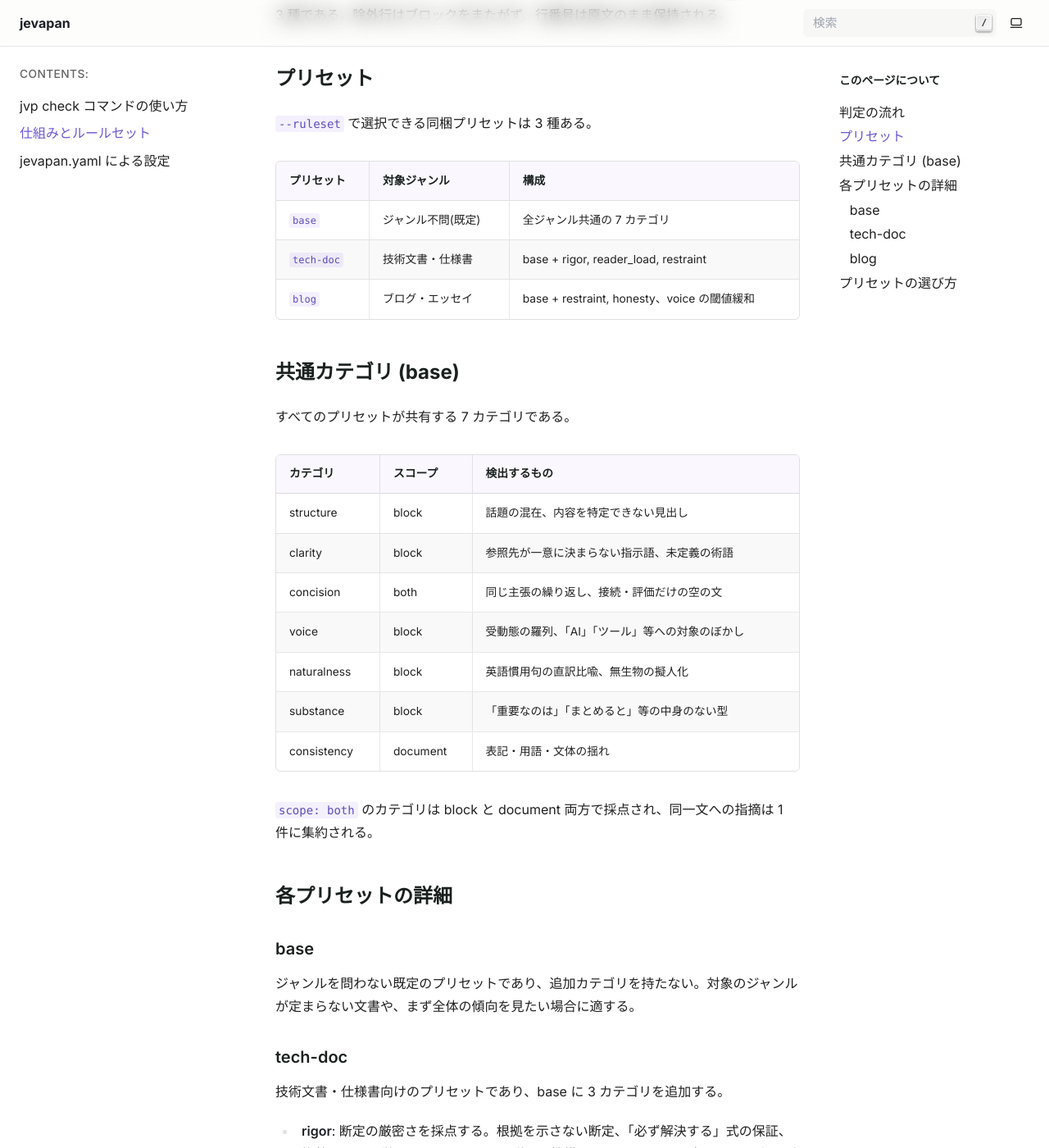
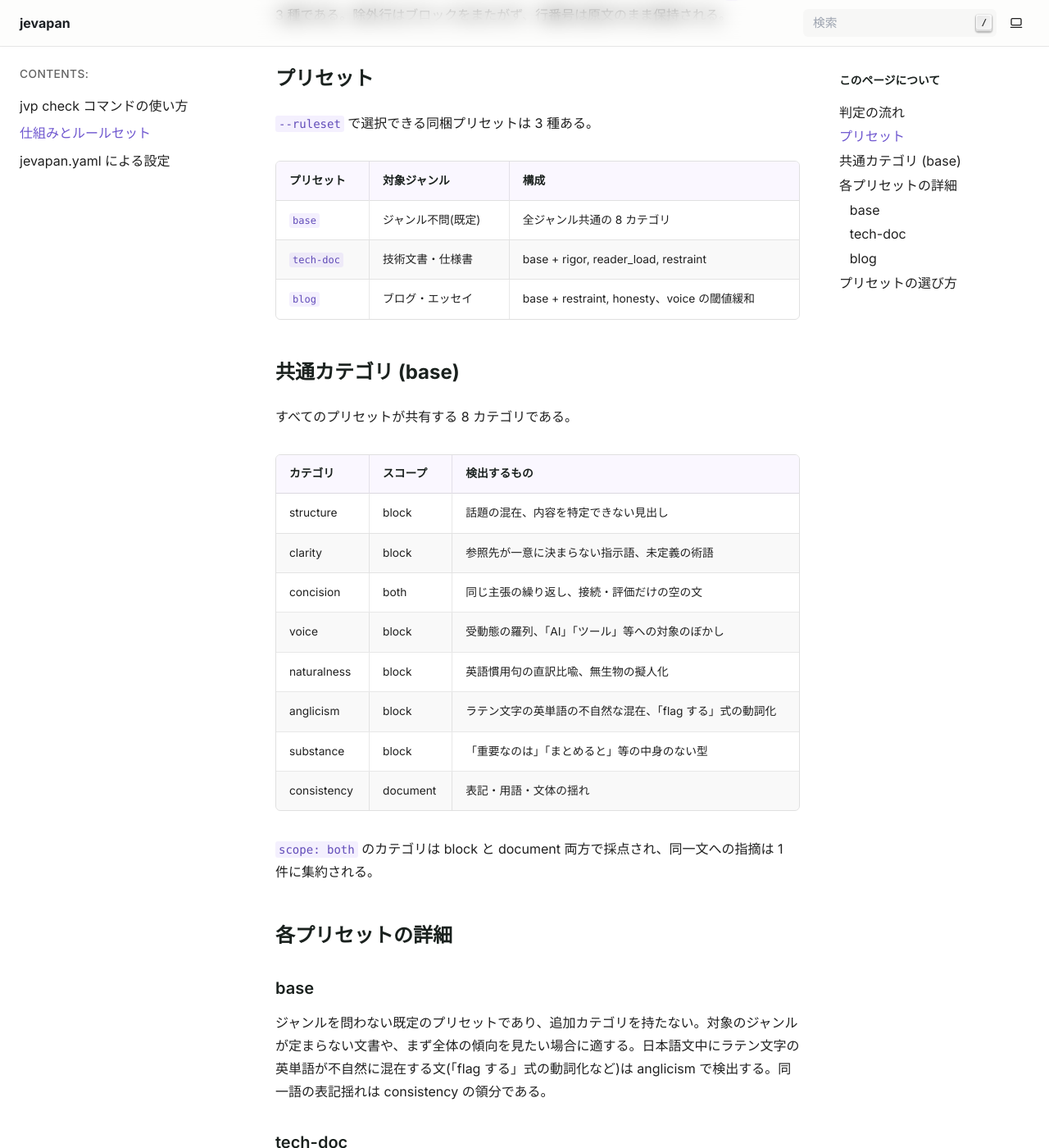
Before and after one commit to drillan/jevapan, a Sphinx documentation site: the page built from docs/rulesets.md, in a window 1280 px wide and 1400 px high, scrolled down 516 px. Shown: the whole window at 82% size. Built offline with Sphinx 7.4.7, drawn with Linux system fonts in a browser that asks for light colours.

Commit message:
add anglicism category to base preset
日本語文中にラテン文字の英単語が不自然に混在する文(「この design
は review で decide された」式)を検出する block scope カテゴリ。
違反条件はラテン文字表記の英単語に限定し、バッククォートなし
識別子はマークアップ不備として除外側のみに記す。同一語の表記
揺れは consistency の領分と明記し、naturalness(直訳比喩・擬人化)
とも論点を分ける。実APIドッグフードで対象文が P=0.65 で flag
されることを確認(locate は確率的で既知の揺れあり)。

Generated with [Devin](https://devin.ai)

Co-Authored-By: Devin <158243242+devin-ai-integration[bot]@users.noreply.github.com>

```diff
--- a/docs/rulesets.md
+++ b/docs/rulesets.md
@@ -17,13 +17,13 @@ jvp は文書を次の段階で処理する。
 
 | プリセット | 対象ジャンル | 構成 |
 |---|---|---|
-| `base` | ジャンル不問(既定) | 全ジャンル共通の 7 カテゴリ |
+| `base` | ジャンル不問(既定) | 全ジャンル共通の 8 カテゴリ |
 | `tech-doc` | 技術文書・仕様書 | base + rigor, reader_load, restraint |
 | `blog` | ブログ・エッセイ | base + restraint, honesty、voice の閾値緩和 |
 
 ## 共通カテゴリ (base)
 
-すべてのプリセットが共有する 7 カテゴリである。
+すべてのプリセットが共有する 8 カテゴリである。
 
 | カテゴリ | スコープ | 検出するもの |
 |---|---|---|
@@ -32,6 +32,7 @@ jvp は文書を次の段階で処理する。
 | concision | both | 同じ主張の繰り返し、接続・評価だけの空の文 |
 | voice | block | 受動態の羅列、「AI」「ツール」等への対象のぼかし |
 | naturalness | block | 英語慣用句の直訳比喩、無生物の擬人化 |
+| anglicism | block | ラテン文字の英単語の不自然な混在、「flag する」式の動詞化 |
 | substance | block | 「重要なのは」「まとめると」等の中身のない型 |
 | consistency | document | 表記・用語・文体の揺れ |
 
@@ -41,7 +42,7 @@ jvp は文書を次の段階で処理する。
 
 ### base
 
-ジャンルを問わない既定のプリセットであり、追加カテゴリを持たない。対象のジャンルが定まらない文書や、まず全体の傾向を見たい場合に適する。
+ジャンルを問わない既定のプリセットであり、追加カテゴリを持たない。対象のジャンルが定まらない文書や、まず全体の傾向を見たい場合に適する。日本語文中にラテン文字の英単語が不自然に混在する文(「flag する」式の動詞化など)は anglicism で検出する。同一語の表記揺れは consistency の領分である。
 
 ### tech-doc
 
```
Also changed, not shown: README.md (+2 -1 lines), src/jevapan/rulesets/base.yaml (+8 -0 lines), 1 other file.
